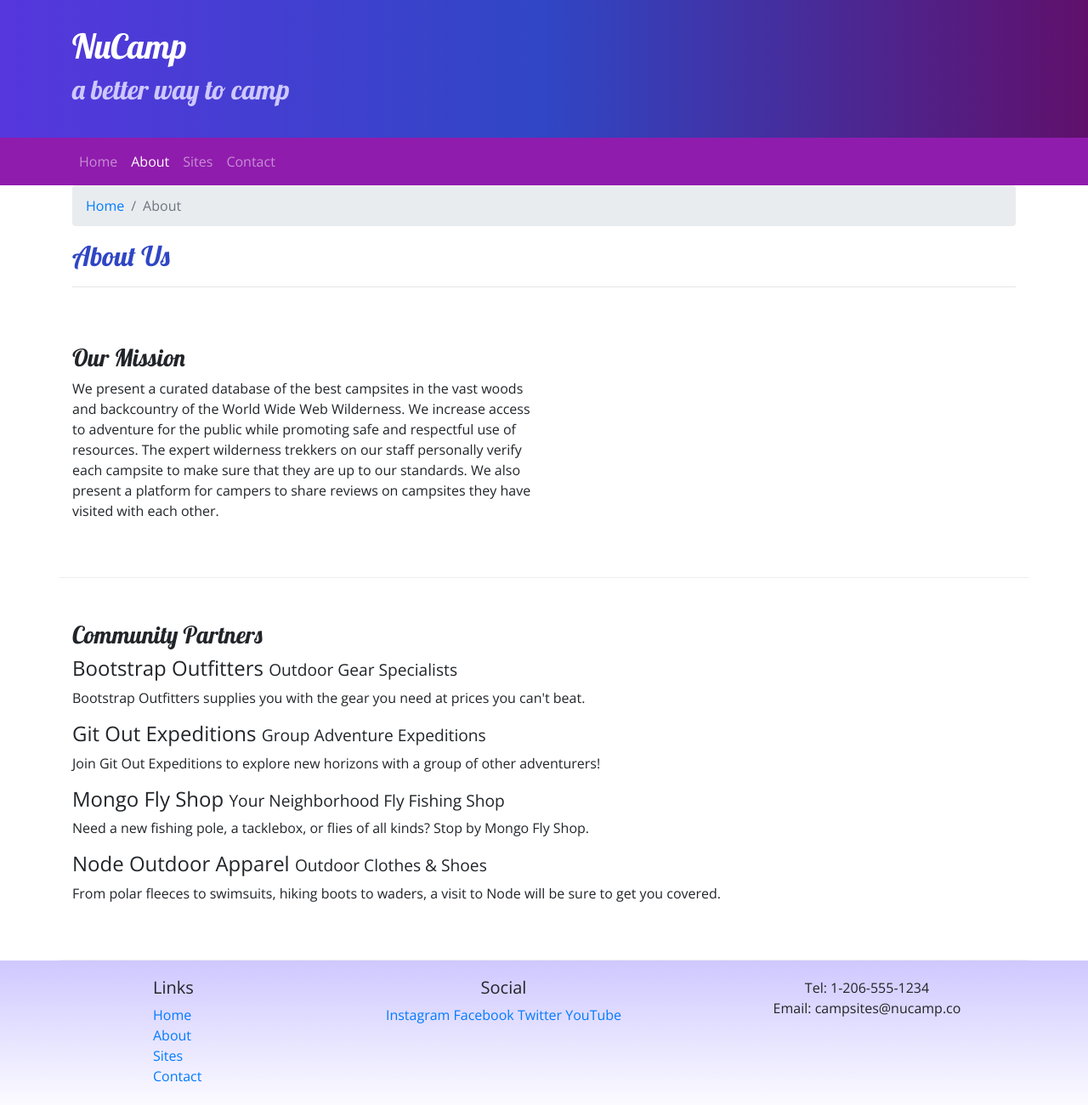
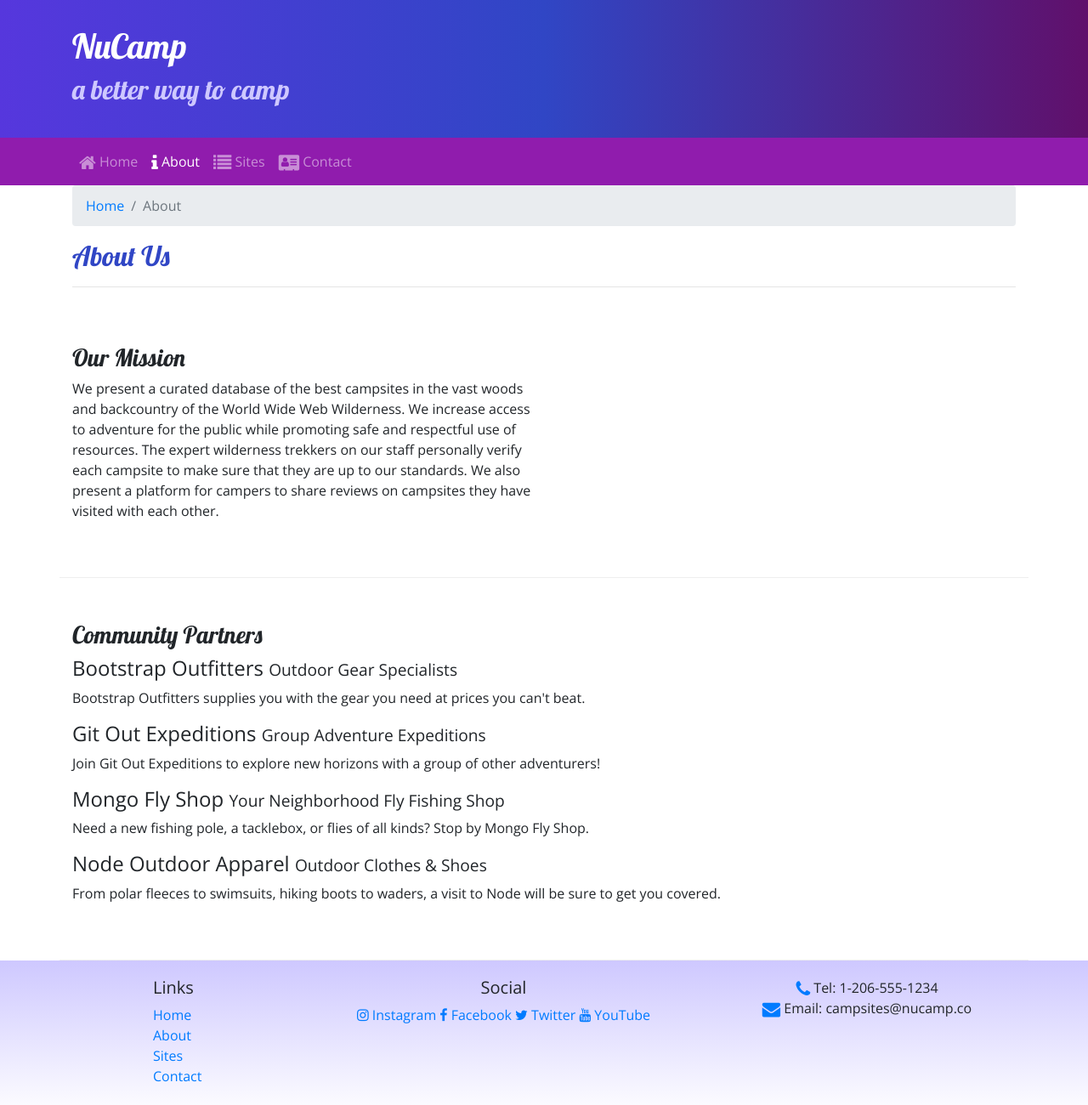
Before and after one commit to alrf22018/git-test2, a website: page aboutus.html in a window 1280 px wide. Shown: the whole page at 85% size. Drawn offline with nearby package versions, Linux system fonts and the light colour scheme.

Commit message:
Icon Fonts

```diff
--- a/aboutus.html
+++ b/aboutus.html
@@ -10,6 +10,7 @@
   <link rel="stylesheet" href="node_modules/bootstrap/dist/css/bootstrap.min.css" />
 
   <!-- Additional CSS must be placed after Bootstrap CSS -->
+    <link rel="stylesheet" href="node_modules/font-awesome/css/font-awesome.min.css" />
     <link rel="stylesheet" href="https://fonts.googleapis.com/css?family=Lobster|Open+Sans" />
     <link rel="stylesheet" href="css/styles.css" />
 
@@ -37,10 +38,10 @@
 
             <div class="collapse navbar-collapse" id="nucampNavbar">
                 <ul class="navbar-nav">
-                    <li class="nav-item"> <a class="nav-link" href="index.html"> Home </a> </li>
-                    <li class="nav-item active"> <a class="nav-link" href="#"> About </a> </li>
-                    <li class="nav-item"> <a class="nav-link" href="#"> Sites </a> </li>
-                    <li class="nav-item"> <a class="nav-link" href="#"> Contact </a> </li>
+                    <li class="nav-item"> <a class="nav-link" href="index.html"> <i class="fa fa-home fa-lg"> </i> Home </a> </li>
+                    <li class="nav-item active"> <a class="nav-link" href="#"> <i class="fa fa-info fa-lg"> </i> About </a> </li>
+                    <li class="nav-item"> <a class="nav-link" href="#"> <i class="fa fa-list fa-lg"> </i> Sites </a> </li>
+                    <li class="nav-item"> <a class="nav-link" href="#"> <i class="fa fa-address-card fa-lg"> </i> Contact </a> </li>
                 </ul>
             </div>
         </div>
@@ -94,14 +95,14 @@
                 </div>
                 <div class="col-6 col-sm-5 text-center">
                     <h5>Social</h5>
-                    <a href="http://instagram.com/">Instagram</a>
-                    <a href="http://facebook.com/">Facebook</a>
-                    <a href="http://twitter.com/">Twitter</a>
-                    <a href="http://youtube.com/">YouTube</a>
+                    <a href="http://instagram.com/"> <i class="fa fa-instagram"> </i> Instagram </a>
+                    <a href="http://facebook.com/"> <i class="fa fa-facebook"> </i> Facebook </a>
+                    <a href="http://twitter.com/"> <i class="fa fa-twitter"> </i> Twitter </a>
+                    <a href="http://youtube.com/"> <i class="fa fa-youtube"> </i> YouTube </a>
                 </div>
                 <div class="col-sm-4 text-center">
-                    Tel: 1-206-555-1234<br />
-                    Email: campsites@nucamp.co
+                    <i class="fa fa-phone fa-lg text-primary"> </i>  Tel: 1-206-555-1234<br />
+                    <i class="fa fa-envelope fa-lg text-primary"> </i> Email: campsites@nucamp.co
                 </div>
            </div>
         </div>
--- a/package.json
+++ b/package.json
@@ -23,6 +23,7 @@
   },
   "dependencies": {
     "bootstrap": "^4.5.2",
+    "font-awesome": "^4.7.0",
     "jquery": "^3.5.1",
     "popper.js": "^1.16.1"
   }
```
Also changed, not shown: index.html (+11 -10 lines), 1 other file.
